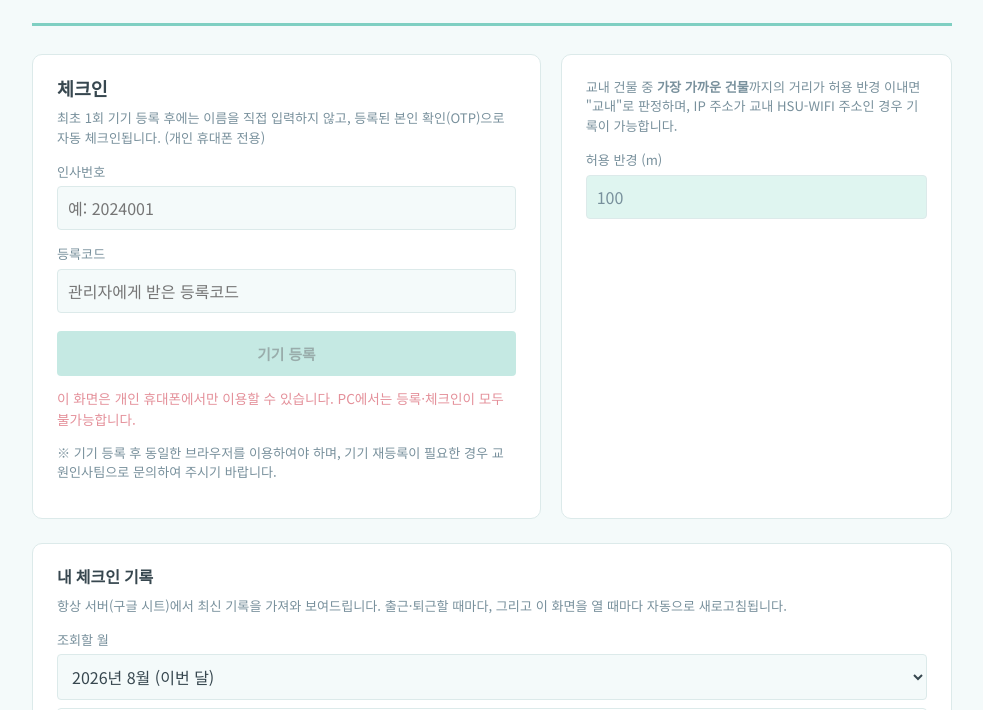
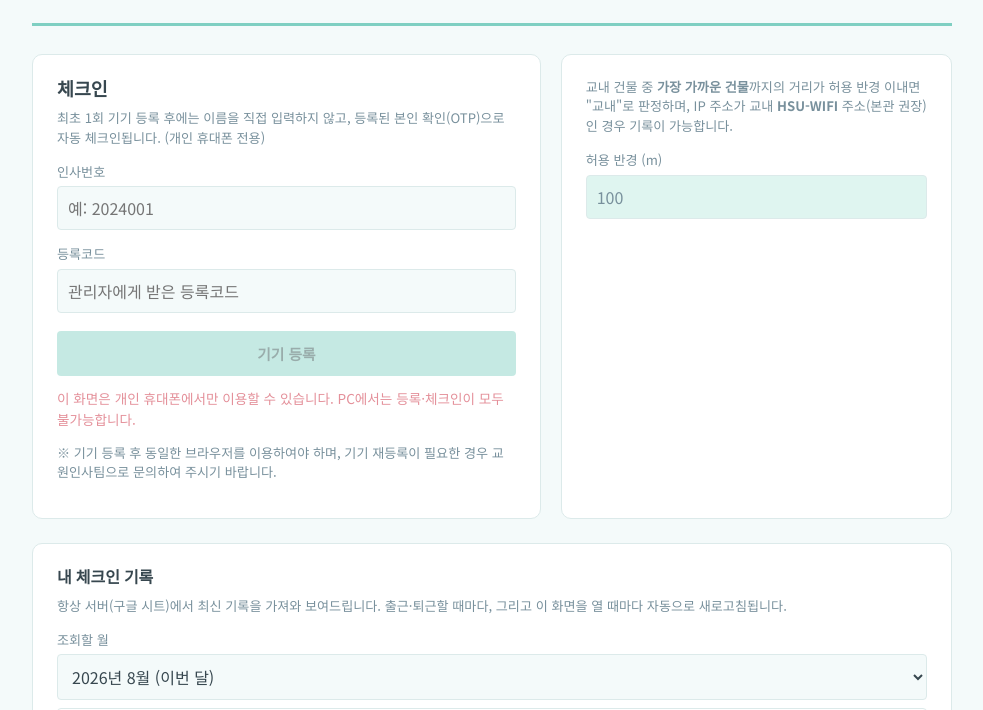
Before and after one commit to JayGcode/TAtimesheet, a plain HTML site: page index.html in a window 1280 px wide. Shown: the part 90-800 px from the top of the page, without its empty margins (148-1131 px from the left). Drawn offline with nearby package versions, Linux system fonts and the light colour scheme.

Commit message:
Add files via upload

```diff
--- a/index.html
+++ b/index.html
@@ -224,7 +224,7 @@
     </section>
 
     <section class="card settings-card">
-      <p class="hint">교내 건물 중 <b>가장 가까운 건물</b>까지의 거리가 허용 반경 이내면 "교내"로 판정하며, IP 주소가 교내 HSU-WIFI 주소인 경우 기록이 가능합니다.</p>
+      <p class="hint">교내 건물 중 <b>가장 가까운 건물</b>까지의 거리가 허용 반경 이내면 "교내"로 판정하며, IP 주소가 교내 <b>HSU-WIFI</b> 주소(본관 권장)인 경우 기록이 가능합니다.</p>
 
       <p id="mapStatusMsg" class="hint" style="margin-top:10px;"></p>
       <div id="mapContainer" style="height:260px; border-radius:8px; overflow:hidden; margin-top:6px; border:1px solid var(--line); display:none;"></div>
```
